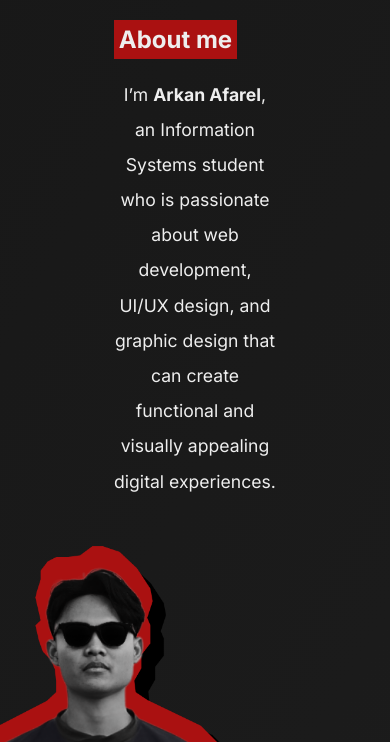
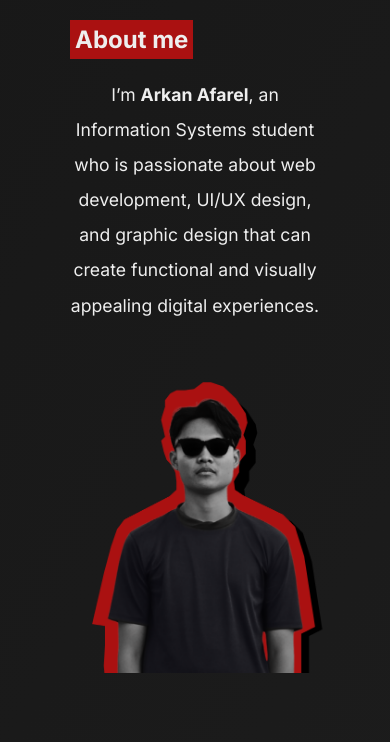
Before and after one commit to Arkanafarel/ini-web, a plain HTML site: page index.html in a window 390 px wide. Shown: the part 102-844 px from the top of the page. Drawn offline with Linux system fonts and the light colour scheme.

Commit message:
try to fix mobile style

```diff
--- a/index.html
+++ b/index.html
@@ -3,6 +3,8 @@
 <head>
     <meta charset="UTF-8">
     <meta name="description" content="Arkan Afarel">
+    <meta name="viewport" content="width=device-width, initial-scale=1.0">
+
     <title>Arkan Afarel</title>
     <link href="https://fonts.googleapis.com/css2?family=Inter:wght@400;500;700&family=Montserrat:wght@700&display=swap" rel="stylesheet">
     <link rel="stylesheet" href="styles.css">
--- a/styles.css
+++ b/styles.css
@@ -596,6 +596,42 @@
     }
 }
 
+@media (max-width: 768px) {
+    .profile-content,
+    .profile-image {
+        width: 100%;
+        padding: 0;
+    }
+
+    .profile-image {
+        justify-content: center;
+        margin-top: 20px;
+    }
+
+    .profile-image img {
+        width: 250px;
+    }
+}
+
+@media (max-width: 768px) {
+    .profile-content,
+    .profile-image {
+        width: 100%;
+        padding: 0;
+    }
+
+    .profile-image {
+        justify-content: center;
+        margin-top: 20px;
+    }
+
+    .profile-image img {
+        width: 250px;
+    }
+}
+
+
+
 
 #skills,
 #education,
```
